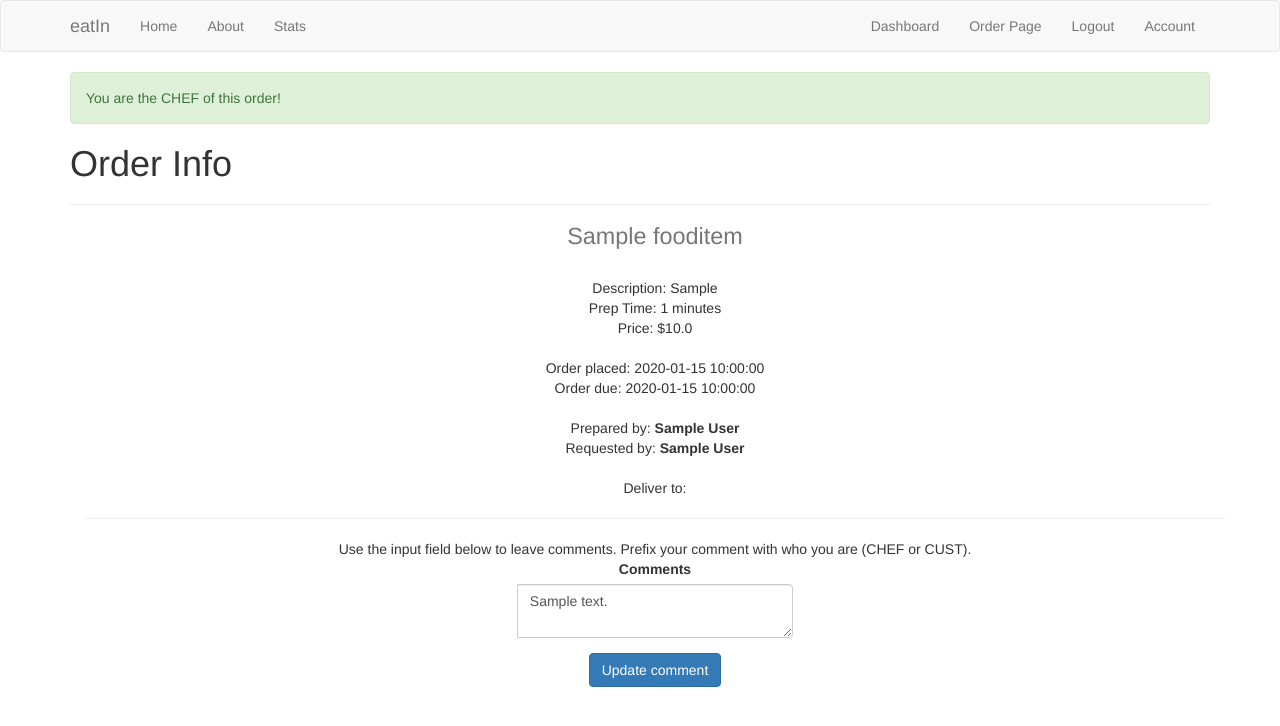
After one commit to oya163/eatIn, a Flask app: page /orderinfo/1 in a window 1280 px wide. The commit adds this page. Shown: the top 726 px of the page. Run offline with Flask 2, Linux system fonts and the light colour scheme; the visitor is signed in with stand-in values (Sample User, id 1); tables that the repository leaves empty hold one stand-in row (values such as "Sample post"); some libraries are stand-ins or nearby versions.

Commit message:
adding update order page

```diff
--- a/forms.py
+++ b/forms.py
@@ -112,6 +112,11 @@ class ConfirmOrderForm(Form):
 # END ConfirmOrderForm
 
 
+class UpdateOrderForm(Form):
+    comment = TextAreaField('Comments', [validators.Length(min = 0)])
+# END ConfirmOrderForm
+
+
 class FindMealForm(Form):
     cuisine = SelectField('Cuisine', coerce = int)
 # END FindMealForm
--- a/main.py
+++ b/main.py
@@ -201,6 +201,51 @@ def confirmorder(foodid, chefid):
                                                 food = food,
                                                 chef = chef)
 # END confirmorder
+
+
+@app.route('/orderinfo/<orderid>', methods=['GET', 'POST'])
+@app.route('/orderinfo/<orderid>/', methods=['GET', 'POST'])
+@is_logged_in
+def orderinfo(orderid):
+    form = forms.UpdateOrderForm(request.form)
+
+    order = models.get_order_by_id(int(orderid))
+    food = models.get_fooditem_by_id(order.foodid)
+    chef = models.get_chef_by_id(order.chefid)
+    cust = models.get_customer_by_id(order.customerid)
+
+    print order, food, chef, cust
+
+    if (request.method == 'POST' and form.validate()):
+        comment = form.comment.data
+        order.update_comment(comment)
+
+        if (session['chefid'] == chef.chefid):
+            flash('You are the CHEF of this order!', 'success')
+        elif (session['custid'] == cust.customerid):
+            flash('You are the CUSTOMER of this order!', 'success')
+
+        flash('Order comment updated', 'success')
+
+        return render_template('orderinfo.html', form = form,
+                                                 order = order,
+                                                 food = food,
+                                                 chef = chef,
+                                                 cust = cust)
+
+    form.comment.data = order.comment
+
+    if (session['chefid'] == chef.chefid):
+        flash('You are the CHEF of this order!', 'success')
+    elif (session['custid'] == cust.customerid):
+        flash('You are the CUSTOMER of this order!', 'success')
+
+    return render_template('orderinfo.html', form = form,
+                                             order = order,
+                                             food = food,
+                                             chef = chef,
+                                             cust = cust)
+# END orderinfo
 
 
 @app.route('/orderhistory')
--- a/models.py
+++ b/models.py
@@ -627,6 +627,12 @@ class OrderFood(db.Model):
     def __repr__(self):
         return '<OrderID %r>' % self.orderid
 
+    def update_comment(self, _comment):
+        print _comment
+        self.comment = _comment
+        db.session.commit()
+        return 0
+
     def get_food(self):
         return get_fooditem_by_id(self.foodid)
 
@@ -658,6 +664,10 @@ def create_order(_custid, _chefid, _foodid, _req_date, _comment):
     return 0
 # END create_order
 
+def get_order_by_id(_orderid):
+    return OrderFood.query.filter_by(orderid = _orderid).first()
+# END get_order_by_id
+
 
 # Counter tables (read only)
 class FoodItemCnt(db.Model):
@@ -672,7 +682,7 @@ class FoodItemCnt(db.Model):
 
 # return format is: [foodid, name, cook time, rating, price, counter]
 def get_most_popular_foods():
-    LIM = 100
+    LIM = 50
     stmt = "CALL get_most_popular_foods(%d)" % (LIM)
 
     #stmt = "SELECT fooditem.foodid, fooditem.foodname, fooditem.cook_time, " \
@@ -703,7 +713,7 @@ class ChefCnt(db.Model):
 # return format is: [userid, chefid, fname, lname, countryid, countryname, cuisineid,
 #                    cuisine_name, counter]
 def get_most_popular_chefs():
-    LIM = 100
+    LIM = 50
     stmt = "CALL get_most_popular_chefs(%d)" % (LIM)
 
     #stmt = "SELECT chef.userid, chef.chefid, user.fname, user.lname," \
@@ -743,7 +753,7 @@ class CuisineCnt(db.Model):
 
 # return format is: [cuisineid, cuisine_name, counter]
 def get_most_popular_cuisines():
-    LIM = 100
+    LIM = 50
     stmt = "CALL get_most_popular_cuisines(%d)" % (LIM)
 
     res = db.engine.execute(text(stmt))
--- a/templates/cheflist.html
+++ b/templates/cheflist.html
@@ -29,7 +29,7 @@
             </thead>
             {% for chef in chefs %}
                 <tr>
-                    <td><a href="{{ url_for('chef', chefid=chef.chefid) }}">{{ chef.get_full_name() }}</td>
+                    <td><a href="{{ url_for('chef', chefid=chef.chefid) }}">{{ chef.get_full_name() }}</a></td>
                     <td>{{ chef.get_specialty().cuisine_name }}</td>
                     <td>{{ chef.get_country().countryname }}</td>
                     <td>{{ chef.get_reachouts_str(True) }}</td>
--- a/templates/dashboard.html
+++ b/templates/dashboard.html
@@ -17,7 +17,7 @@
         </tr>
         {% for order in orders_as_cust %}
             <tr>
-                <td>{{ order.orderid }}</td>
+                <td><a href="{{ url_for('orderinfo', orderid=order.orderid) }}">{{ order.orderid }}</a></td>
                 <td>{{ order.get_food().foodname }}</td>
                 <td>{{ order.get_chef().get_user().fname + " " + order.get_chef().get_user().lname }}</td>
                 <td>{{ order.order_date }}</td>
@@ -41,7 +41,7 @@
         </tr>
         {% for order in orders_as_chef %}
             <tr>
-                <td>{{ order.orderid }}</td>
+                <td><a href="{{ url_for('orderinfo', orderid=order.orderid) }}">{{ order.orderid }}</a></td>
                 <td>{{ order.get_food().foodname }}</td>
                 <td>{{ order.get_customer().get_user().fname + " " + order.get_customer().get_user().lname }}</td>
                 <td>{{ order.order_date }}</td>
--- a/templates/layout.html
+++ b/templates/layout.html
@@ -30,11 +30,15 @@
 <script type="text/javascript" src="//cdn.datatables.net/1.10.16/js/jquery.dataTables.min.js"></script>
 <script>
     $(document).ready(function(){
-        $('#foodtable').dataTable();
+        $('#foodtable').dataTable({
+            "lengthMenu": [[20, 50, 100, -1], [20, 50, 100, "All"]]
+        });
     }       );
 
     $(document).ready(function(){
-        $('#cheftable').dataTable();
+        $('#cheftable').dataTable({
+            "lengthMenu": [[20, 50, 100, -1], [20, 50, 100, "All"]]
+        });
     }       );
 </script>
 
--- /dev/null
+++ b/templates/orderinfo.html
@@ -0,0 +1,38 @@
+{% extends 'layout.html' %}
+
+{% block body %}
+    {% from "includes/_formhelpers.html" import render_field %}
+    <h1>Order Info<br/>
+    <hr/>
+    <small><div class = "container" align="center">{{ food.foodname }}</div></small></h1>
+    <br/>
+
+    <div class = "container" align="center">
+    Description: {{ food.food_des }} <br/>
+    Prep Time: {{ food.cook_time }} minutes <br/>
+    Price: ${{ food.price }} <br/>
+
+    <br/>
+    Order placed: {{ order.order_date }} <br/>
+    Order due: {{ order.req_date }} <br/>
+    <br/>
+    Prepared by: <b>{{ chef.get_user().fname + " " + chef.get_user().lname }}</b><br/>
+    Requested by: <b>{{ cust.get_user().fname + " " + cust.get_user().lname }}</b><br/>
+    <br/>
+
+    Deliver to: <br/>
+
+    <hr/>
+
+    <form method="POST" action="">
+        Use the input field below to leave comments. Prefix your comment with who you are (CHEF or CUST).
+        <div class="form-group">
+            <div class="input-group" aria-describedby="basic-addon3">
+                {{ render_field(form.comment, class_="form-control") }}
+            </div>
+        </div>
+        <p><input type="submit" class="btn btn-primary" value="Update comment"> </p>
+    </form>
+
+    </div>
+{% endblock %}
```
